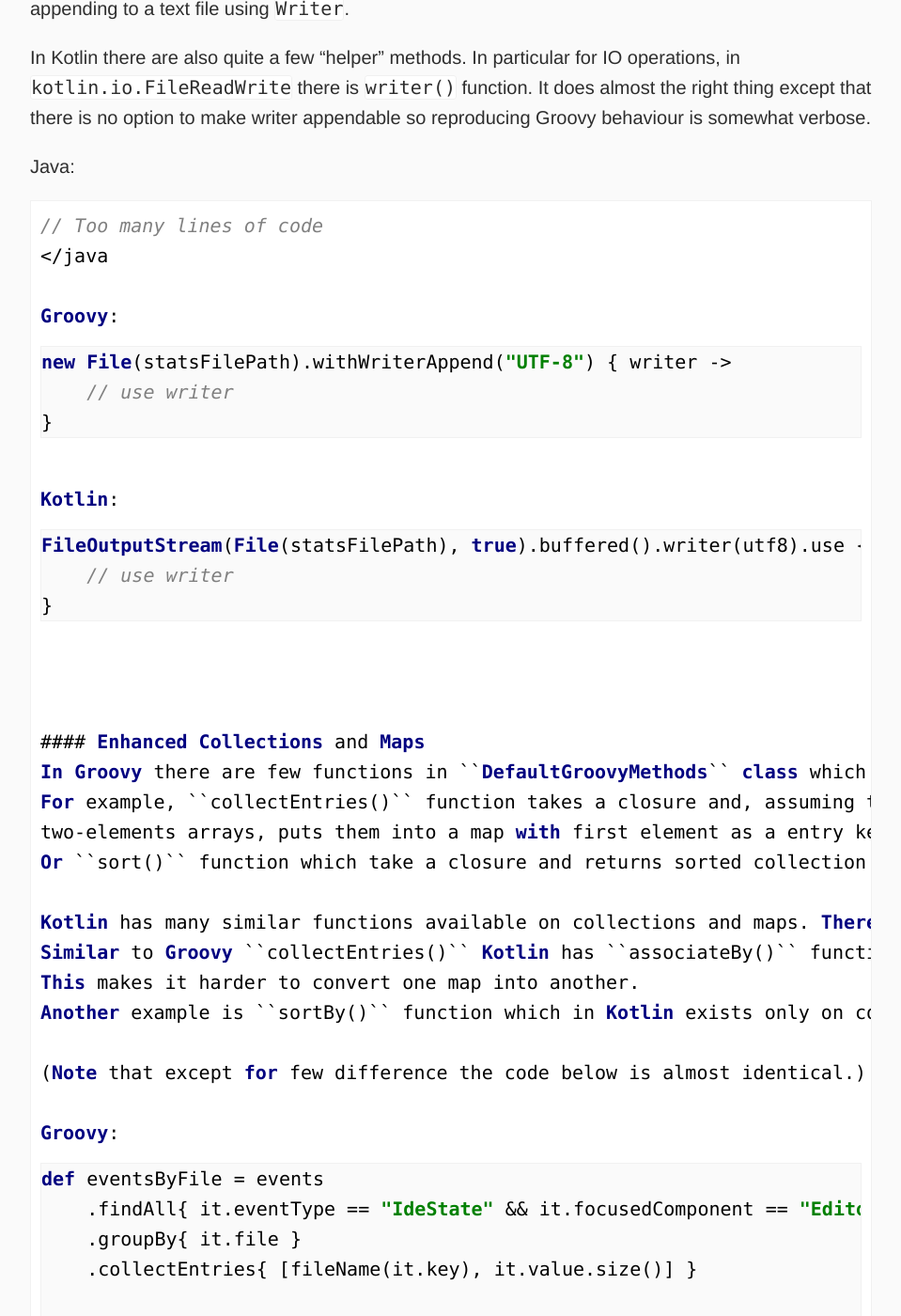
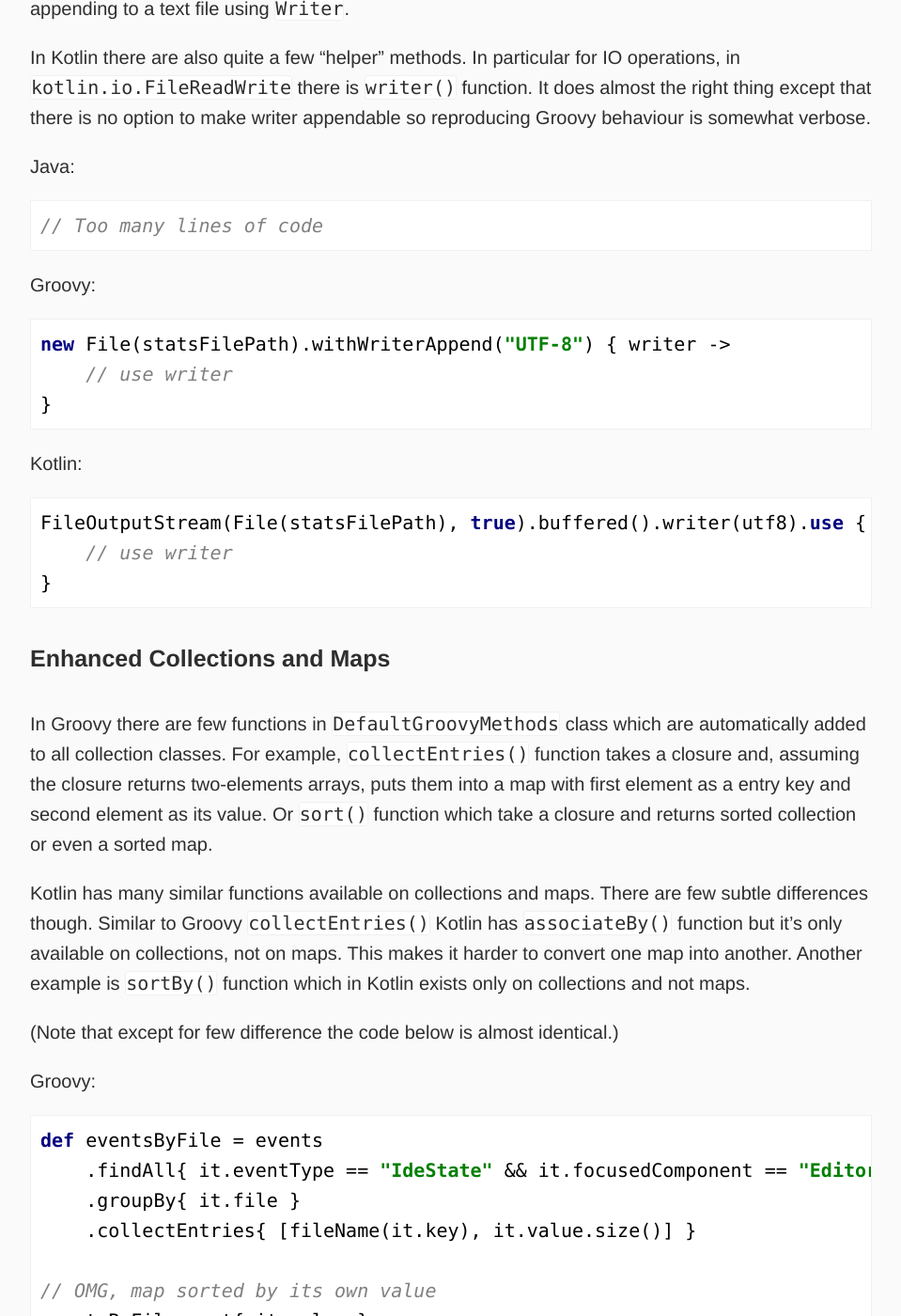
Before and after one commit to dkandalov/dkandalov.github.io, a Jekyll site: the page built from _posts/2016-06-07-From-Groovy-to-Kotlin.markdown, in a window 1280 px wide and 1400 px high, scrolled down 7873 px. Shown: the whole window at 94% size, without its empty margins (160-1119 px from the left). Built offline with Jekyll 4.4.1, drawn with Linux system fonts in a browser that asks for light colours; some of the changed text lies outside the part shown.

Commit message:
Update 2016-06-07-From-Groovy-to-Kotlin.markdown

```diff
--- a/_posts/2016-06-07-From-Groovy-to-Kotlin.markdown
+++ b/_posts/2016-06-07-From-Groovy-to-Kotlin.markdown
@@ -267,7 +267,7 @@ so reproducing Groovy behaviour is somewhat verbose.
 Java:
 <java>
 // Too many lines of code
-</java
+</java>
 
 Groovy:
 <groovy>
```
